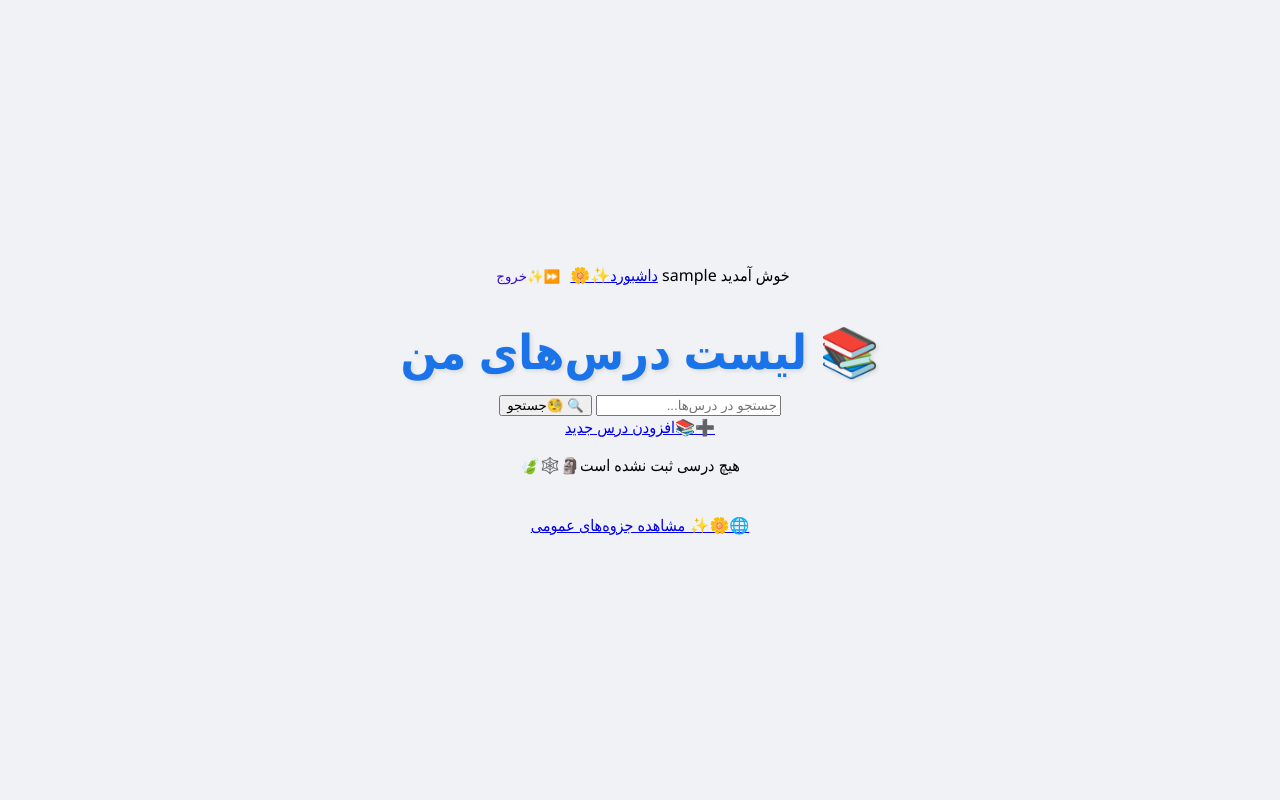
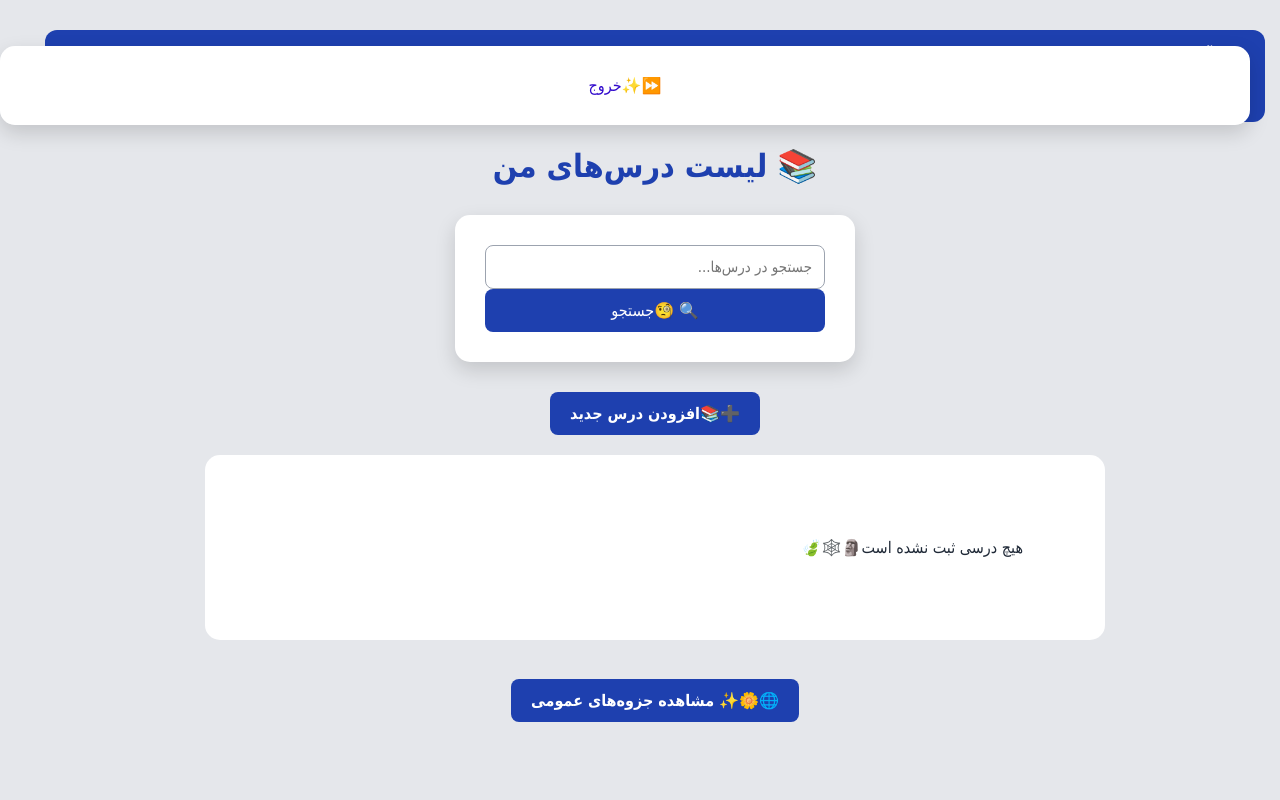
Before and after one commit to LuffySan7thv/academic-notes, a Django app: page / in a window 1280 px wide. Run offline with Django 5.2, Linux system fonts and the light colour scheme; the visitor is signed in with stand-in values (Sample User, id 1); data that the repository does not hold is empty.

Commit message:
update css styling

```diff
--- a/notes/static/css/style.css
+++ b/notes/static/css/style.css
@@ -1,29 +1,184 @@
+/* تنظیمات کلی */
+* {
+    box-sizing: border-box;
+    font-family: Tahoma, Arial, sans-serif;
+}
 
 body {
-    background-color: #f0f2f5;
-    font-family: 'Segoe UI', Tahoma, Geneva, Verdana, sans-serif;
-    display: flex;
-    flex-direction: column;
-    align-items: center; /* وسط‌چین کردن محتوا */
-    justify-content: center;
-    height: 100vh;
+    direction: rtl;
+    background: #e5e7eb;
+    color: #1f2937;
     margin: 0;
+    padding: 30px;
 }
 
-/* استایل دادن به تیتر اصلی */
-h1 {
-    color: #1a73e8;
-    font-size: 3rem;
-    margin-bottom: 10px;
-    text-shadow: 2px 2px 4px rgba(0,0,0,0.1); /* سایه زیر متن */
+
+/* عنوان‌ها */
+h1, h2 {
+    text-align: center;
+    color: #1e40af;
+    margin-bottom: 25px;
 }
 
-/* استایل دادن به متن زیر تیتر */
-p {
-    color: #5f6368;
-    font-size: 1.2rem;
+
+/* لینک‌ها */
+a {
+    color: #1d4ed8;
+    text-decoration: none;
+    font-weight: bold;
+}
+
+a:hover {
+    text-decoration: underline;
+}
+
+
+/* فرم‌ها */
+form {
     background: white;
-    padding: 15px 30px;
-    border-radius: 50px;
-    box-shadow: 0 4px 6px rgba(0,0,0,0.1);
+    width: 400px;
+    max-width: 90%;
+    margin: 30px auto;
+    padding: 30px;
+    border-radius: 15px;
+    box-shadow: 0 8px 20px rgba(0,0,0,0.15);
 }
+
+
+form p {
+    margin-bottom: 15px;
+}
+
+
+label {
+    display: block;
+    margin-bottom: 5px;
+    font-weight: bold;
+    color: #374151;
+}
+
+
+input,
+select,
+textarea {
+    width: 100%;
+    padding: 12px;
+    border: 1px solid #9ca3af;
+    border-radius: 8px;
+    font-size: 15px;
+}
+
+
+input:focus,
+select:focus,
+textarea:focus {
+    outline: none;
+    border-color: #1d4ed8;
+}
+
+
+/* دکمه‌ها */
+button {
+    width: 100%;
+    padding: 12px;
+    background: #1e40af;
+    color: white;
+    border: none;
+    border-radius: 8px;
+    cursor: pointer;
+    font-size: 16px;
+}
+
+button:hover {
+    background: #1e3a8a;
+}
+/* نوار بالای صفحات */
+body > div:first-child {
+    background: #1e40af;
+    color: white;
+    padding: 15px;
+    border-radius: 12px;
+    margin-bottom: 25px;
+}
+
+
+body > div:first-child a {
+    color: white;
+    margin-right: 15px;
+}
+
+
+/* داشبورد */
+body > div[style*="display: flex"] {
+    max-width: 800px;
+    margin: auto;
+}
+
+
+body > div[style*="background"] {
+    box-shadow: 0 5px 15px rgba(0,0,0,.1);
+}
+
+
+/* لیست‌ها */
+ul {
+    background: white;
+    max-width: 800px;
+    margin: 20px auto;
+    padding: 20px;
+    border-radius: 12px;
+    list-style: none;
+}
+
+
+li {
+    padding: 12px;
+    border-bottom: 1px solid #ddd;
+}
+
+
+li:last-child {
+    border-bottom: none;
+}
+
+
+/* بخش درس‌ها */
+.tree {
+    background: white;
+    padding: 25px;
+    border-radius: 15px;
+    max-width: 900px;
+    margin: auto;
+}
+
+
+/* دکمه بازگشت */
+body > a {
+    display: block;
+    width: fit-content;
+    margin: 20px auto;
+    background: #1e40af;
+    color: white;
+    padding: 12px 20px;
+    border-radius: 8px;
+}
+
+
+body > a:hover {
+    background: #1e3a8a;
+    text-decoration: none;
+}
+
+
+/* موبایل */
+@media(max-width:600px){
+
+    body {
+        padding:15px;
+    }
+
+    form {
+        width:100%;
+    }
+
+}
```
